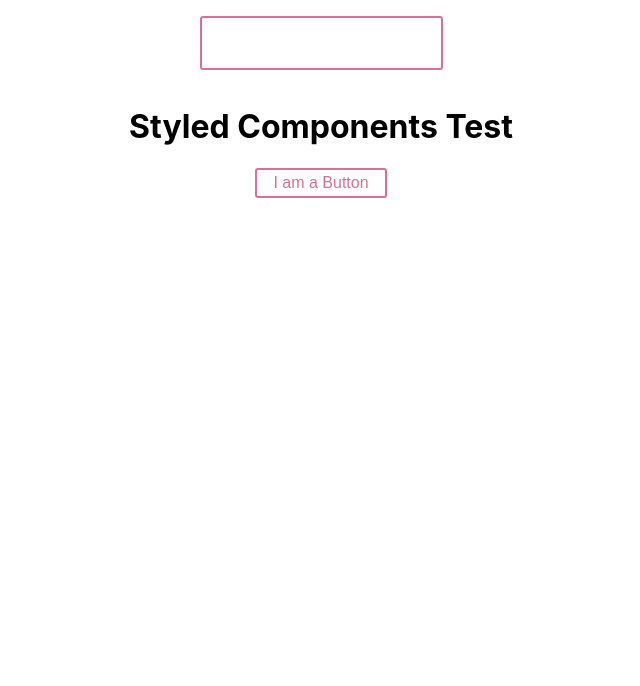
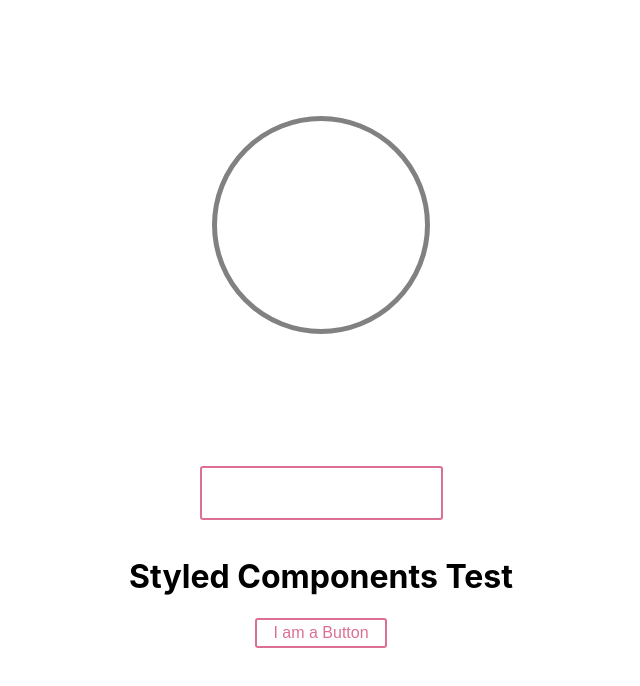
Before and after one commit to moetichentuf/Workshop, a React (Create React App) app: page / in a window 1280 px wide. Shown: the top 686 px of the page, without its empty margins (319-959 px from the left). Built offline with nearby package versions, Linux system fonts and the light colour scheme.

Commit message:
adding animation examples

```diff
--- a/src/App.js
+++ b/src/App.js
@@ -1,6 +1,30 @@
 import React from 'react';
-import styled from 'styled-components';
+import styled, { keyframes } from 'styled-components'
 import './App.css';
+const breatheAnimation = keyframes`
+ 0% { height: 100px; width: 100px; }
+ 30% { height: 400px; width: 400px; opacity: 1 }
+ 40% { height: 405px; width: 405px; opacity: 0.3; }
+ 100% { height: 100px; width: 100px; opacity: 0.6; }
+`
+const Circle = styled.div`
+ height: 100px;
+ width: 100px;
+ border-style: solid;
+ border-width: 5px;
+ border-radius: 50%;
+ border-color: black;
+ animation-name: ${breatheAnimation};
+ animation-duration: 8s;
+ animation-iteration-count: infinite;
+`
+const Container = styled.div`
+ display: flex;
+ align-items: center;
+ justify-content: center;
+ flex-direction: column;
+ height: 450px;
+`
 const Button = styled.button`
   cursor: pointer;
   background: transparent;
@@ -36,6 +60,9 @@ const Input = styled.input.attrs(props => ({
 function App() {
   return (
     <div>
+      <Container>
+   <Circle />
+  </Container>
       <Input></Input>
       <h1>Styled Components Test</h1>
 
```
